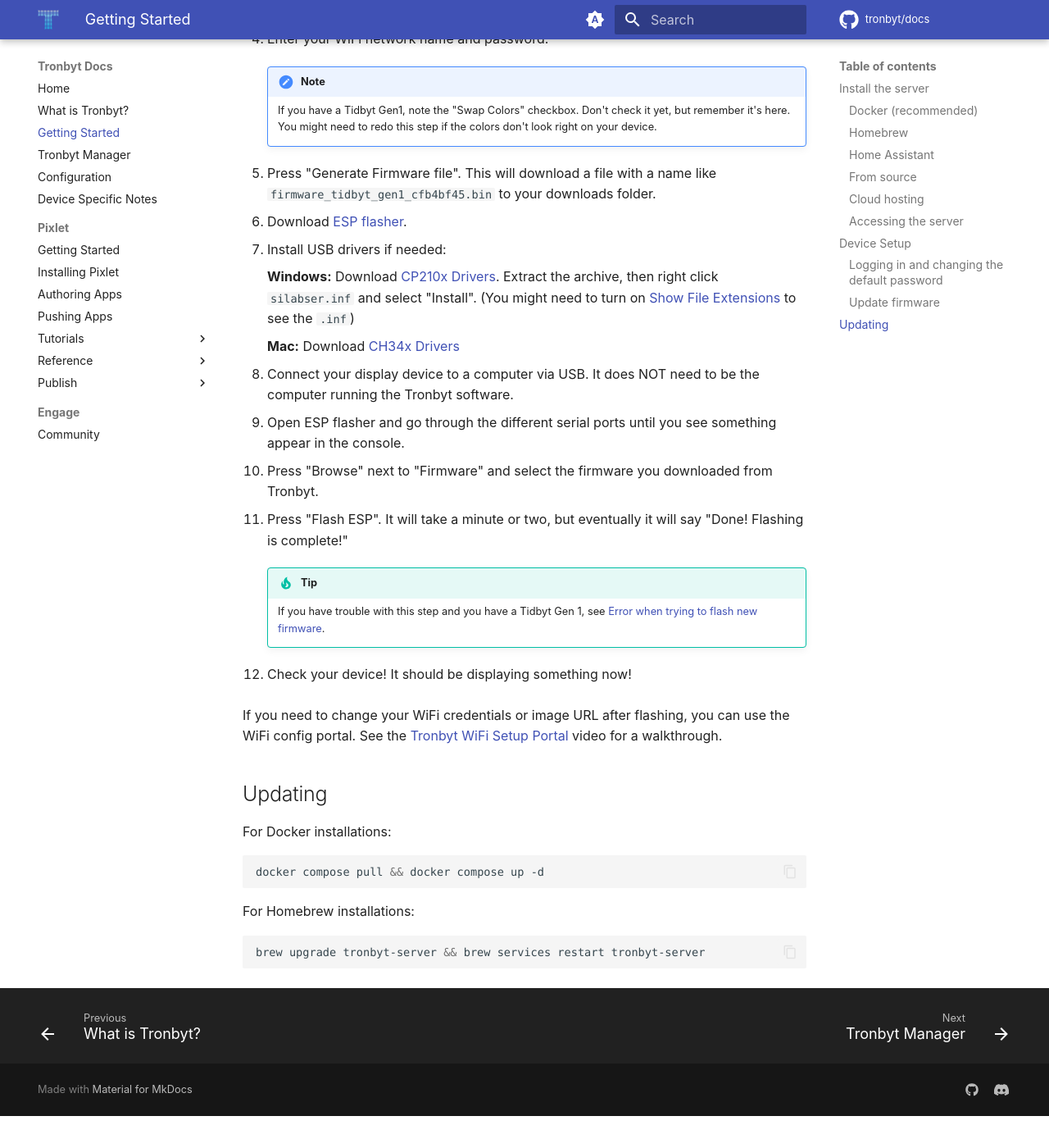
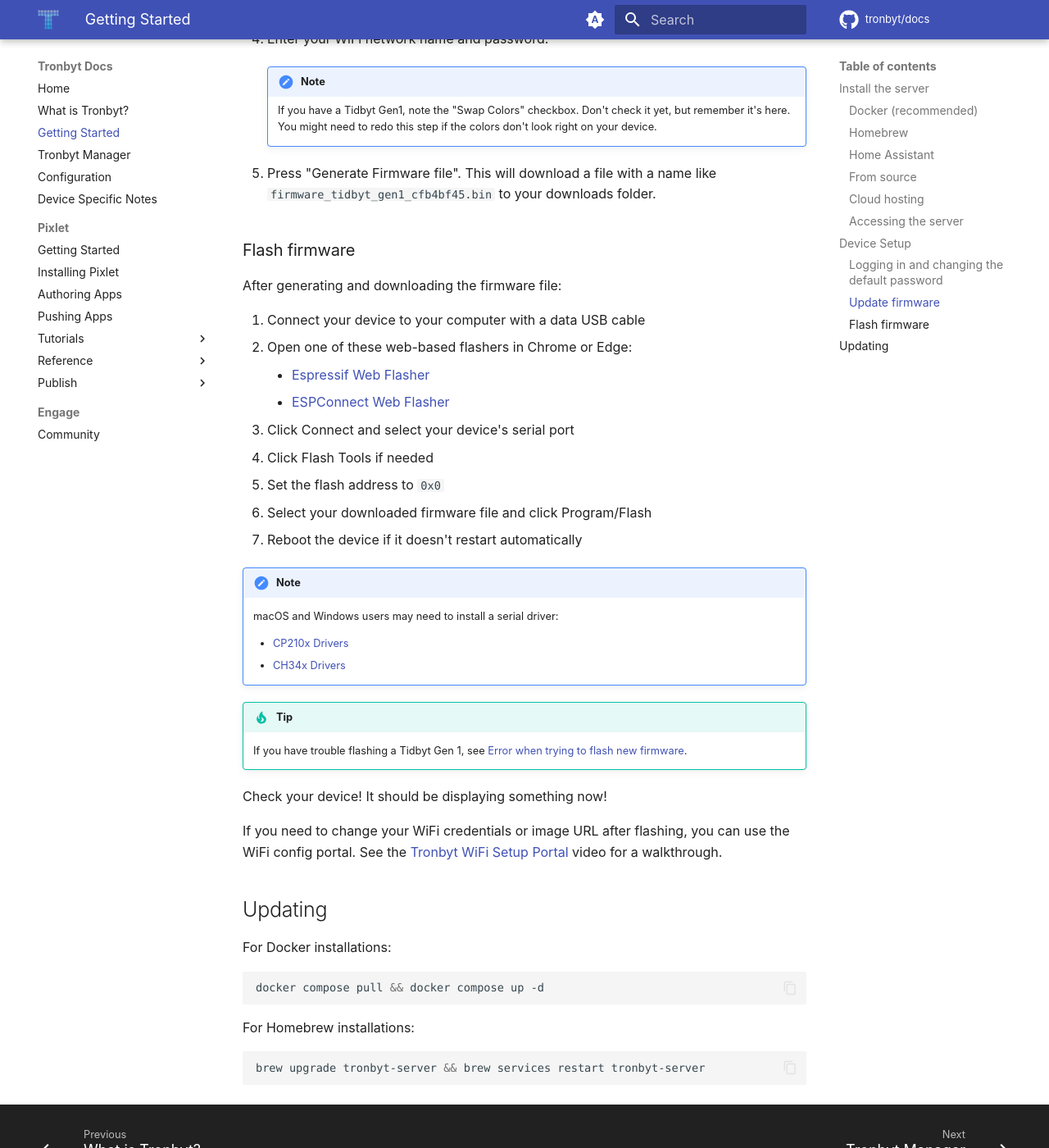
Before and after one commit to tronbyt/docs, an MkDocs documentation site: the page built from docs/getting-started.md, in a window 1280 px wide and 1400 px high, scrolled down 1780 px. Shown: the whole window at 82% size. Built offline with MkDocs 1.6.1 and Material for MkDocs 9.7.7, drawn with Linux system fonts in a browser that asks for light colours; plug-ins that fetch from the network failed and are left out; comment, search, counter and statistics services are not loaded; before the commit the page ends 3141 px from its top, so only the background shows below that.

Commit message:
chore: update flash firmware steps to use web flashers

```diff
--- a/docs/getting-started.md
+++ b/docs/getting-started.md
@@ -72,23 +72,33 @@ Log in to your Tronbyt server with the username/password `Admin`/`password`.
         You might need to redo this step if the colors don't look right on your device.
 
 5. Press "Generate Firmware file". This will download a file with a name like `firmware_tidbyt_gen1_cfb4bf45.bin` to your downloads folder.
-6. Download [ESP flasher](https://github.com/Jason2866/ESP_Flasher/releases).
-7. Install USB drivers if needed:
 
-    **Windows:** Download [CP210x Drivers](https://www.silabs.com/developer-tools/usb-to-uart-bridge-vcp-drivers?tab=downloads). Extract the archive, then right click `silabser.inf` and select "Install". (You might need to turn on [Show File Extensions](https://support.microsoft.com/en-us/windows/common-file-name-extensions-in-windows-da4a4430-8e76-89c5-59f7-1cdbbc75cb01) to see the `.inf`)
+### Flash firmware
 
-    **Mac:** Download [CH34x Drivers](https://github.com/WCHSoftGroup/ch34xser_macos)
+After generating and downloading the firmware file:
 
-8. Connect your display device to a computer via USB. It does NOT need to be the computer running the Tronbyt software.
-9. Open ESP flasher and go through the different serial ports until you see something appear in the console.
-10. Press "Browse" next to "Firmware" and select the firmware you downloaded from Tronbyt.
-11. Press "Flash ESP". It will take a minute or two, but eventually it will say "Done! Flashing is complete!"
+1. Connect your device to your computer with a data USB cable
+2. Open one of these web-based flashers in Chrome or Edge:
+    - [Espressif Web Flasher](https://espressif.github.io/esptool-js/)
+    - [ESPConnect Web Flasher](https://thelastoutpostworkshop.github.io/ESPConnect/)
+3. Click Connect and select your device's serial port
+4. Click Flash Tools if needed
+5. Set the flash address to `0x0`
+6. Select your downloaded firmware file and click Program/Flash
+7. Reboot the device if it doesn't restart automatically
 
-    !!! tip
+!!! note
 
-        If you have trouble with this step and you have a Tidbyt Gen 1, see [Error when trying to flash new firmware](device-notes.md#error-when-trying-to-flash-new-firmware).
+    macOS and Windows users may need to install a serial driver:
 
-12. Check your device! It should be displaying something now!
+    - [CP210x Drivers](https://www.silabs.com/developer-tools/usb-to-uart-bridge-vcp-drivers?tab=downloads)
+    - [CH34x Drivers](https://github.com/WCHSoftGroup/ch34xser_macos)
+
+!!! tip
+
+    If you have trouble flashing a Tidbyt Gen 1, see [Error when trying to flash new firmware](device-notes.md#error-when-trying-to-flash-new-firmware).
+
+Check your device! It should be displaying something now!
 
 If you need to change your WiFi credentials or image URL after flashing, you can use the WiFi config portal. See the [Tronbyt WiFi Setup Portal](https://www.youtube.com/watch?v=OAWUCG-HRDs) video for a walkthrough.
 
```
